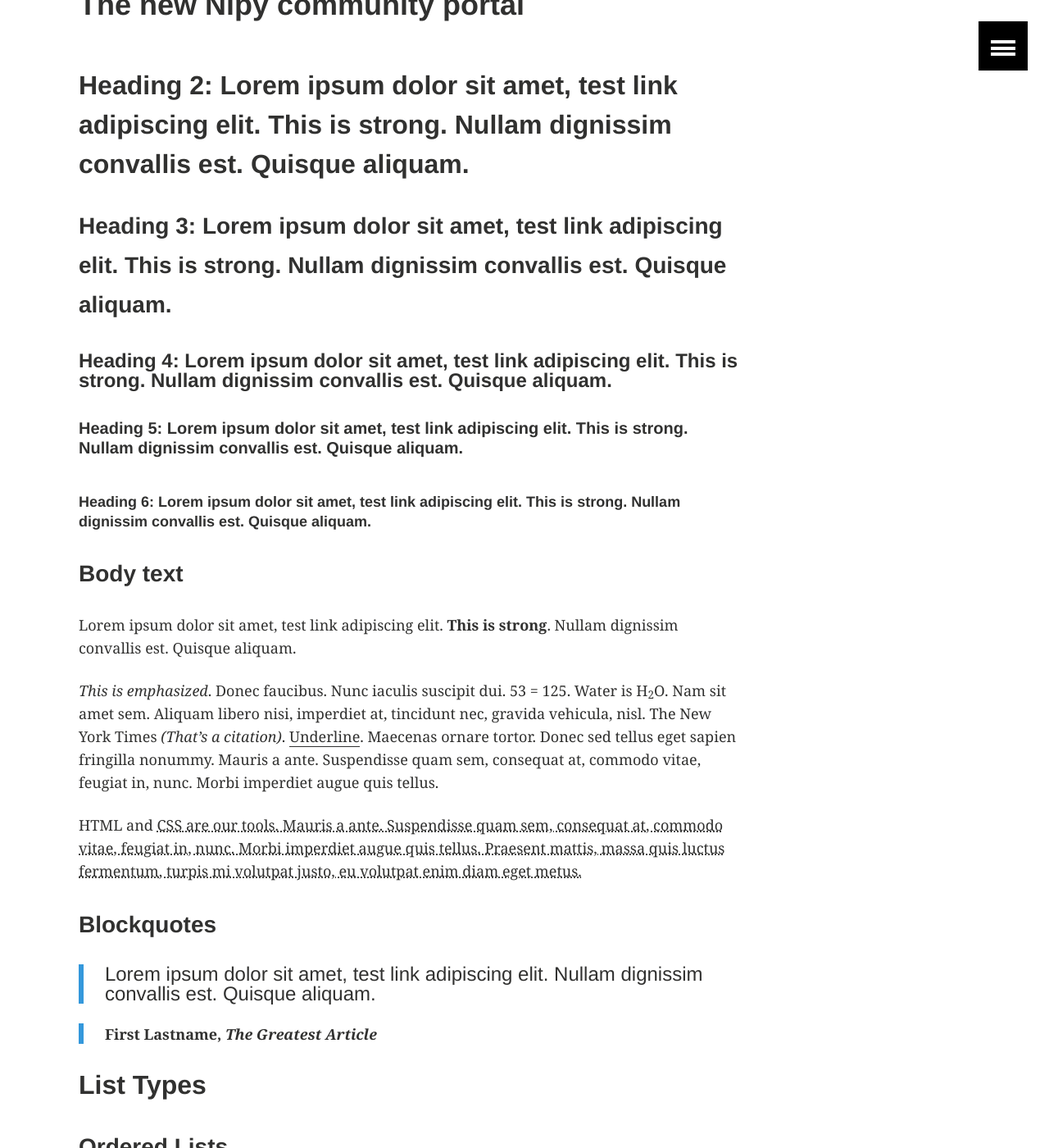
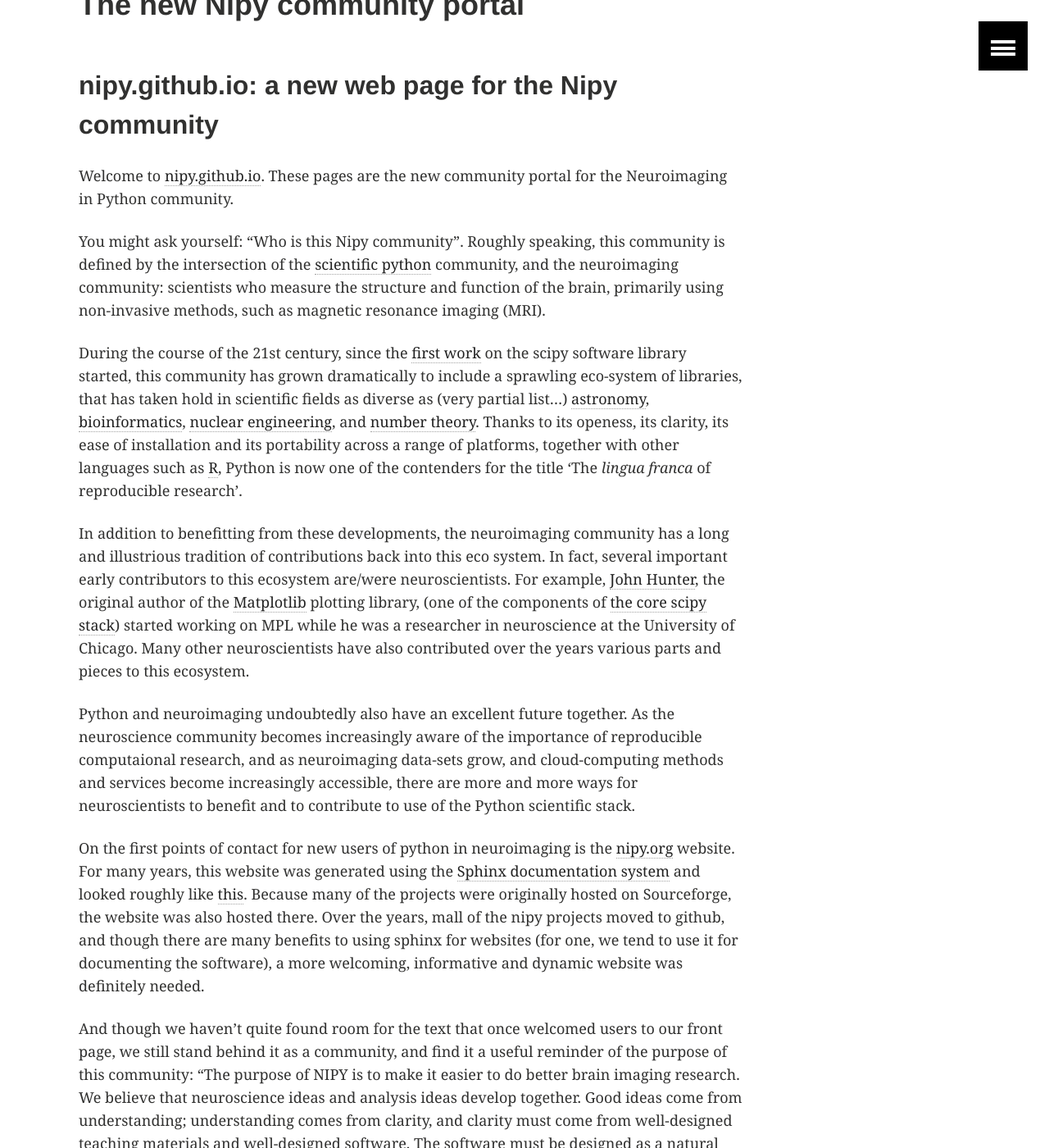
Before and after one commit to nipy/nipy.github.io, a Jekyll site: the page built from _posts/2015-06-02-new-site.md, in a window 1280 px wide and 1400 px high, scrolled down 201 px. Shown: the whole window at 82% size. Built offline with Jekyll 4.4.1, drawn with Linux system fonts in a browser that asks for light colours; comment, search, counter and statistics services are not loaded; some of the changed text lies outside the part shown.

Commit message:
Content for this first blog post.
Still needs a tiny bit of refinement, but it's getting there.

```diff
--- a/_config.yml
+++ b/_config.yml
@@ -2,8 +2,8 @@
 
 title: NIPY
 description: A community portal for scientists, developers and hackers using Python to analyze neuorimaging data
-logo: # 120x120 px default image used for Twitter summary card
-teaser: # 400x250 px default teaser image used in image archive grid
+logo: otsu.jpg # 120x120 px default image used for Twitter summary card
+teaser: threeview.jpg # 400x250 px default teaser image used in image archive grid
 locale:
 url:
 
@@ -22,15 +22,15 @@
 
 # Site owner
 owner:
-  name:
-  email:
+  name: The NIPY Community
+  email: nipy-devel@neuroimaging.scipy.org
   twitter:
   google:
     ad-client:
     ad-slot:
   bio:
   avatar: bio-photo.jpg # 160x160 px image for author byline
-disqus-shortname:
+  disqus-shortname: nipy
 
 
 exclude: ["lib", "config.rb", ".sass-cache", "Capfile", "config", "log", "Rakefile", "Rakefile.rb", "tmp", "*.sublime-project", "*.sublime-workspace", "Gemfile", "Gemfile.lock", "README.md", "LICENSE", "node_modules", "Gruntfile.js", "package.json"]
--- a/_posts/2015-06-02-new-site.md
+++ b/_posts/2015-06-02-new-site.md
@@ -7,192 +7,37 @@
 author: arokem
 ---
 
-## Heading 2: Lorem ipsum dolor sit amet, test link adipiscing elit. **This is strong**. Nullam dignissim convallis est. Quisque aliquam.
+## nipy.github.io: a new web page for the Nipy community
 
-### Heading 3: Lorem ipsum dolor sit amet, test link adipiscing elit. **This is strong**. Nullam dignissim convallis est. Quisque aliquam.
+Welcome to [nipy.github.io](http://nipy.github.io). These pages are the new community portal for the Neuroimaging in Python community.
 
-#### Heading 4: Lorem ipsum dolor sit amet, test link adipiscing elit. **This is strong**. Nullam dignissim convallis est. Quisque aliquam.
+You might ask yourself: "Who is this Nipy community". Roughly speaking, this
+community is defined by the intersection of the [scientific python](http://scipy.org) community, and the neuroimaging community:  scientists who measure the structure and function of the  brain, primarily using non-invasive methods, such as magnetic resonance
+imaging (MRI).
 
-##### Heading 5: Lorem ipsum dolor sit amet, test link adipiscing elit. **This is strong**. Nullam dignissim convallis est. Quisque aliquam.
+During the course of the 21st century, since the [first work](https://github.com/scipy/scipy/commit/02de46a5464f182d3d64be5a7ee1087ae8be8646) on the scipy software library started, this community has grown
+dramatically to include a sprawling eco-system of libraries, that has taken
+hold in scientific fields as diverse as (very partial list...)
+[astronomy](http://www.astropy.org/),
+[bioinformatics](http://biopython.org/wiki/Main_Page), [nuclear
+engineering](http://pyne.io/), and [number theory](http://www.sagemath.org/).
+Thanks to its openess, its clarity, its ease of installation and its
+portability across a range of platforms, together with other languages such as
+[R](http://www.r-project.org/), Python is now one of the contenders for
+the title 'The *lingua franca* of reproducible research'.
 
-###### Heading 6: Lorem ipsum dolor sit amet, test link adipiscing elit. **This is strong**. Nullam dignissim convallis est. Quisque aliquam.
+In addition to benefitting from these developments, the neuroimaging community has a long and illustrious tradition of contributions back into  this eco system. In fact, several important early contributors to this ecosystem are/were neuroscientists. For example, [John Hunter](http://numfocus.org/news/2012/08/28/johnhunter/), the original author of the [Matplotlib](http://matplotlib.org/) plotting library, (one of the components of [the core scipy stack](http://www.scipy.org/stackspec.html)) started working on MPL while he was a researcher in neuroscience at the University of Chicago. Many other neuroscientists have also contributed over the years various parts and pieces to this ecosystem.
 
-### Body text
+Python and neuroimaging undoubtedly also have an excellent future together.
+As the neuroscience community becomes increasingly aware of the importance of reproducible computaional research, and as neuroimaging data-sets grow, and cloud-computing methods and services become increasingly accessible, there are more and more ways for neuroscientists to benefit and to contribute to use of the Python scientific stack.
 
-Lorem ipsum dolor sit amet, test link adipiscing elit. **This is strong**. Nullam dignissim convallis est. Quisque aliquam.
+On the first points of contact for new users of python in neuroimaging is the  [nipy.org](http://nipy.org) website. For many years, this website was generated using the [Sphinx documentation system](http://sphinx-doc.org/) and looked roughly like [this](http://web.archive.org/web/20150205015210/http://www.nipy.org/). Because many of the projects were originally hosted on Sourceforge, the website was also hosted there. Over the years, mall of the nipy projects moved to github, and though there are many benefits to using sphinx for websites (for one, we tend to use it for documenting the software), a more welcoming, informative and dynamic website was definitely needed.
 
-*This is emphasized*. Donec faucibus. Nunc iaculis suscipit dui. 53 = 125. Water is H<sub>2</sub>O. Nam sit amet sem. Aliquam libero nisi, imperdiet at, tincidunt nec, gravida vehicula, nisl. The New York Times <cite>(That’s a citation)</cite>. <u>Underline</u>. Maecenas ornare tortor. Donec sed tellus eget sapien fringilla nonummy. Mauris a ante. Suspendisse quam sem, consequat at, commodo vitae, feugiat in, nunc. Morbi imperdiet augue quis tellus.
+And though we haven't quite found room for the text that once welcomed users to our front page, we still stand behind it as a community, and find it a useful reminder of the purpose of this community:  "The purpose of NIPY is to make it easier to do better brain imaging research. We believe that neuroscience ideas and analysis ideas develop together. Good ideas come from understanding; understanding comes from clarity, and clarity must come from well-designed teaching materials and well-designed software. The software must be designed as a natural extension of the underlying ideas."
 
-HTML and <abbr title="cascading stylesheets">CSS<abbr> are our tools. Mauris a ante. Suspendisse quam sem, consequat at, commodo vitae, feugiat in, nunc. Morbi imperdiet augue quis tellus. Praesent mattis, massa quis luctus fermentum, turpis mi volutpat justo, eu volutpat enim diam eget metus.
+![Reggie]({{ site.url }}/images/reggie.png)
 
-### Blockquotes
 
-> Lorem ipsum dolor sit amet, test link adipiscing elit. Nullam dignissim convallis est. Quisque aliquam.
 
-> <cite>First Lastname, *The Greatest Article*</cite>
 
-## List Types
-
-### Ordered Lists
-
-1. Item one
-	 1. sub item one
-	 2. sub item two
-	 3. sub item three
-2. Item two
-
-### Unordered Lists
-
-* Item one
-* Item two
-* Item three
-
-## Tables
-
-| Header1 | Header2 | Header3 |
-|:--------|:-------:|--------:|
-| cell1   | cell2   | cell3   |
-| cell4   | cell5   | cell6   |
-|----
-| cell1   | cell2   | cell3   |
-| cell4   | cell5   | cell6   |
-
-## Code Snippets
-
-Syntax highlighting via Pygments
-
-{% highlight css linenos=table %}
-#container {
-	float: left;
-	margin: 0 -240px 0 0;
-	width: 100%;
-}
-{% endhighlight %}
-
-Non Pygments code example
-
-	<div id="awesome">
-			<p>This is great isn't it?</p>
-	</div>
-
-## Buttons
-
-Make any link standout more when applying the `.btn` class.
-
-{% highlight html %}
-<a href="#" class="btn">Default Button</a>
-{% endhighlight %}
-
-<a href="#" class="btn">.btn</a>
-<a href="#" class="btn-inverse">.btn-inverse</a>
-<a href="#" class="btn-info">.btn-info</a>
-<a href="#" class="btn-warning">.btn-warning</a>
-<a href="#" class="btn-danger">.btn-danger</a>
-<a href="#" class="btn-success">.btn-success</a>
-
-### Social Media Buttons
-
-<a href="#" class="btn-social facebook"><i class="fa fa-facebook" aria-hidden="true"></i> Facebook</a>
-<a href="#" class="btn-social flickr"><i class="fa fa-flickr" aria-hidden="true"></i> Flickr</a>
-<a href="#" class="btn-social foursquare"><i class="fa fa-foursquare" aria-hidden="true"></i> Foursquare</a>
-<a href="#" class="btn-social google-plus"><i class="fa fa-google-plus" aria-hidden="true"></i> Google+</a>
-<a href="#" class="btn-social instagram"><i class="fa fa-instagram" aria-hidden="true"></i> Instagram</a>
-<a href="#" class="btn-social linkedin"><i class="fa fa-linkedin" aria-hidden="true"></i> LinkedIn</a>
-<a href="#" class="btn-social pinterest"><i class="fa fa-pinterest" aria-hidden="true"></i> Pinterest</a>
-<a href="#" class="btn-social rss"><i class="fa fa-rss" aria-hidden="true"></i> RSS</a>
-<a href="#" class="btn-social tumblr"><i class="fa fa-tumblr" aria-hidden="true"></i> Tumblr</a>
-<a href="#" class="btn-social twitter"><i class="fa fa-twitter" aria-hidden="true"></i> Twitter</a>
-<a href="#" class="btn-social vimeo"><i class="fa fa-vimeo-square" aria-hidden="true"></i> Vimeo</a>
-<a href="#" class="btn-social youtube"><i class="fa fa-youtube" aria-hidden="true"></i> YouTube</a>
-
-## Badges
-
-<div class="badges">
-	<span class="badge">1</span>
-	<span class="badge inverse">2</span>
-	<span class="badge info">3</span>
-	<span class="badge warning">4</span>
-	<span class="badge danger">5</span>
-	<span class="badge success">6</span>
-</div>
-
-## Notices
-
-Set a block of text off from the rest.
-
-**Default Notice:** `.notice` Maecenas ornare tortor. [Donec sed tellus]() eget sapien fringilla nonummy. Mauris a ante. Suspendisse quam sem, consequat at.
-{: .notice}
-
-<div class="notice">
-	<h3>Headline</h3>
-	<div class="inline-btn">
-		<a href="#" class="btn-social instagram"><i class="fa fa-instagram" aria-hidden="true"></i> Instagram</a>
-		<a href="#" class="btn-social linkedin"><i class="fa fa-linkedin" aria-hidden="true"></i> LinkedIn</a>
-	</div><!-- /.inline-btn -->
-</div><!-- /.notice -->
-
-**Inverse Notice:** `.notice-inverse` Maecenas ornare tortor. Donec sed tellus [eget sapien fringilla]() nonummy. Mauris a ante. Suspendisse quam sem, consequat at.
-{: .notice-inverse}
-
-**Info Notice:** `.notice-info` [Maecenas ornare tortor](). Donec sed tellus eget sapien fringilla nonummy. Mauris a ante. Suspendisse quam sem, consequat at.
-{: .notice-info}
-
-**Warning Notice:** `.notice-warning` Maecenas ornare tortor. Donec sed [tellus eget]() sapien fringilla nonummy. Mauris a ante. Suspendisse quam sem, consequat at.
-{: .notice-warning}
-
-**Danger Notice:** `.notice-danger` Maecenas ornare tortor.[ Donec sed tellus]() eget sapien fringilla nonummy. Mauris a ante. Suspendisse quam sem, consequat at.
-{: .notice-danger}
-
-**Success Notice:** `.notice-success` Maecenas ornare tortor. Donec sed tellus eget [sapien fringilla]() nonummy. Mauris a ante. Suspendisse quam sem, consequat at.
-{: .notice-success}
-
-## Fieldsets and Form Elements
-
-<fieldset>
-	<form>
-		<h2>Form Element</h2>
-		<p>Lorem ipsum dolor sit amet, consectetuer adipiscing elit. Nullam dignissim convallis est. Quisque aliquam. Donec faucibus. Nunc iaculis suscipit dui.</p>
-		<label for="text_field">Text Field:</label>
-		<input type="text" id="text_field" />
-		<label for="text_area">Text Area:</label>
-		<textarea id="text_area"></textarea>
-		<p>
-			<label for="select_element">Select Element:</label>
-			<select name="select_element">
-				<optgroup label="Option Group 1">
-					<option value="1">Option 1</option>
-					<option value="2">Option 2</option>
-					<option value="3">Option 3</option>
-				</optgroup>
-				<optgroup label="Option Group 2">
-					<option value="1">Option 1</option>
-					<option value="2">Option 2</option>
-					<option value="3">Option 3</option>
-				</optgroup>
-			</select>
-		</p>
-		<p>
-			<label for="radio_buttons">Radio Buttons:</label>
-			<label><input type="radio" class="radio" name="radio_button" value="radio_1" />Radio 1</label>
-			<label><input type="radio" class="radio" name="radio_button" value="radio_2" />Radio 2</label>
-			<label><input type="radio" class="radio" name="radio_button" value="radio_3" />Radio 3</label>
-		</p>
-		<p>
-			<label for="checkboxes">Checkboxes:</label>
-			<label><input type="checkbox" class="checkbox" name="checkboxes" value="check_1" />Checkbox 1</label>
-			<label><input type="checkbox" class="checkbox" name="checkboxes" value="check_2" />Checkbox 2</label>
-			<label><input type="checkbox" class="checkbox" name="checkboxes" value="check_3" />Checkbox 3</label>
-		</p>
-		<p>
-			<label for="password">Password:</label>
-			<input type="password" class="password" name="password" />
-		</p>
-		<p>
-			<label for="file">File Input:</label>
-			<input type="file" class="file" name="file" />
-		</p>
-		<p>
-			<input class="btn" type="submit" value="Submit" />
-		</p>
-	</form>
-</fieldset>
+    import matplotlib.pyplot as plt
```
Also changed, not shown: contribute/index.md (+5 -1 lines), index.md (+1 -1 lines), images/ariel.jpg (added), 4 other files.
